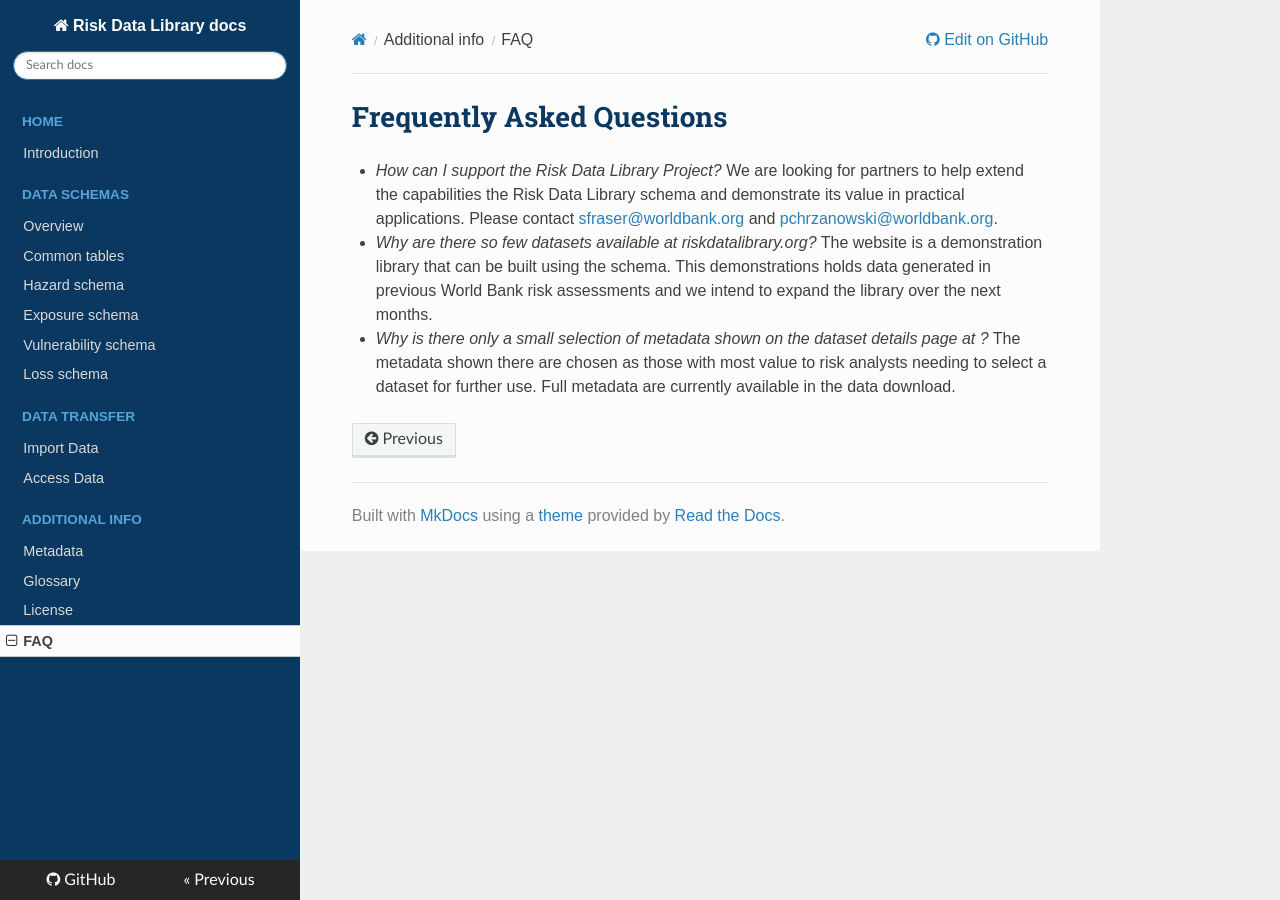
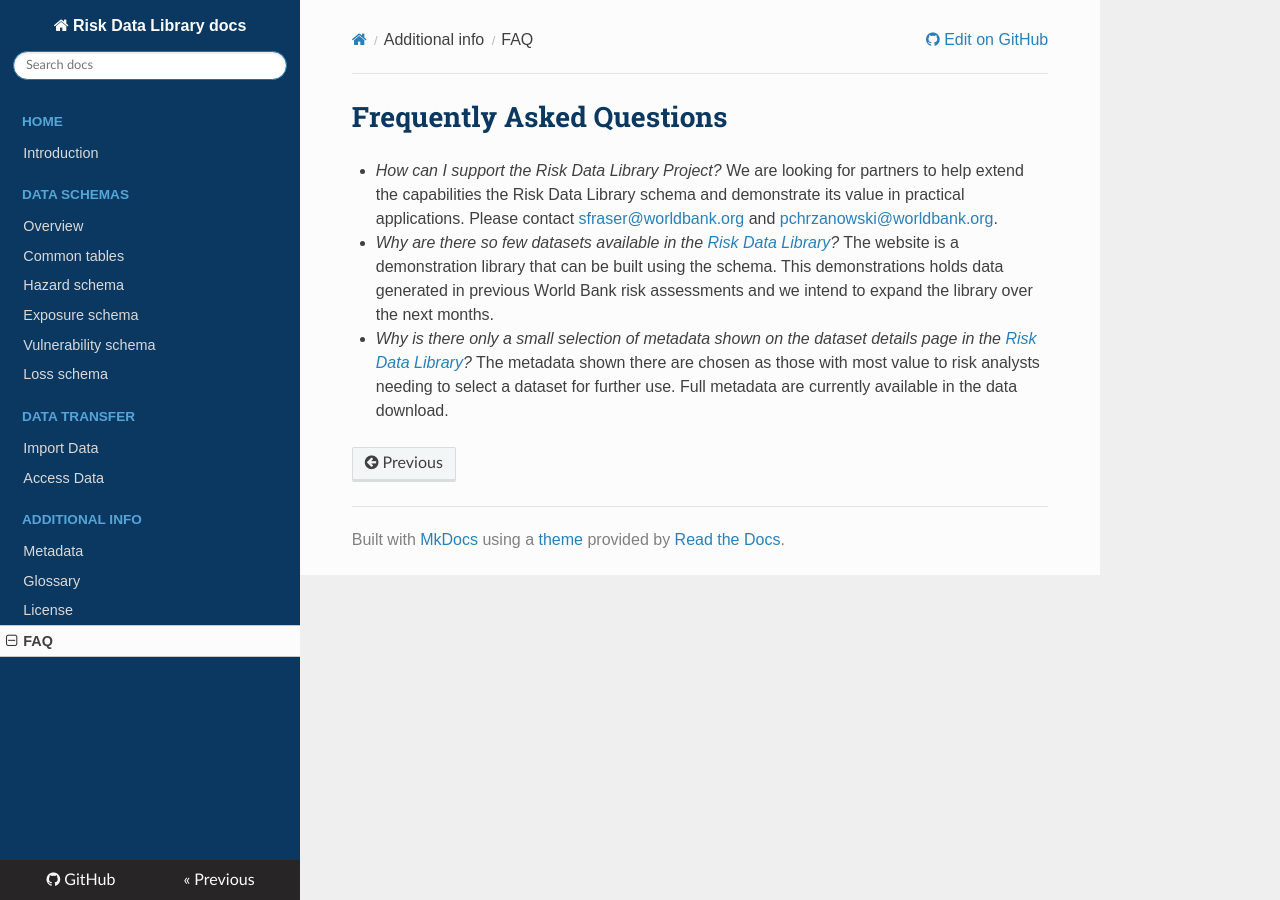
Before and after one commit to GFDRR/rdl-doc, an MkDocs documentation site: the page built from docs/faq.md, in a window 1280 px wide. Built offline with MkDocs 1.6.1, drawn with Linux system fonts in a browser that asks for light colours; nearby versions of some CDN libraries.

Commit message:
Update faq.md
update RDL URLs

```diff
--- a/docs/faq.md
+++ b/docs/faq.md
@@ -2,6 +2,6 @@
 
 - _How can I support the Risk Data Library Project?_ We are looking for partners to help extend the capabilities the Risk Data Library schema and demonstrate its value in practical applications. Please contact <sfraser@worldbank.org> and <pchrzanowski@worldbank.org>.
 
-- _Why are there so few datasets available at riskdatalibrary.org?_ The website is a demonstration library that can be built using the schema. This demonstrations holds data generated in previous World Bank risk assessments and we intend to expand the library over the next months.
+- _Why are there so few datasets available in the [Risk Data Library](https://riskdatalibrary.org)?_ The website is a demonstration library that can be built using the schema. This demonstrations holds data generated in previous World Bank risk assessments and we intend to expand the library over the next months.
 
-- _Why is there only a small selection of metadata shown on the dataset details page at <riskdatalibrary.org>?_ The metadata shown there are chosen as those with most value to risk analysts needing to select a dataset for further use. Full metadata are currently available in the data download.
+- _Why is there only a small selection of metadata shown on the dataset details page in the [Risk Data Library](https://riskdatalibrary.org)?_ The metadata shown there are chosen as those with most value to risk analysts needing to select a dataset for further use. Full metadata are currently available in the data download.
```
